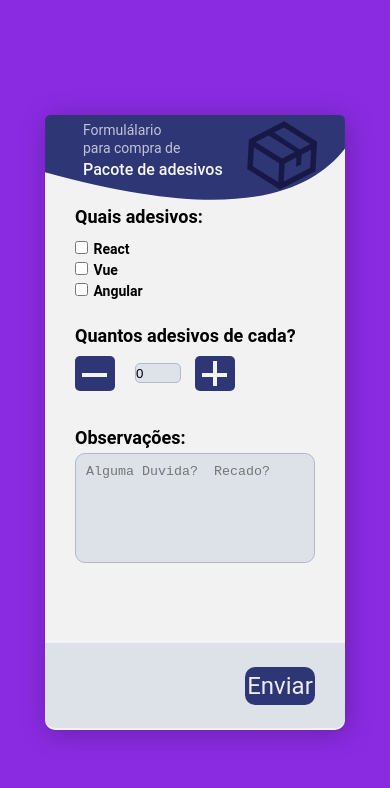
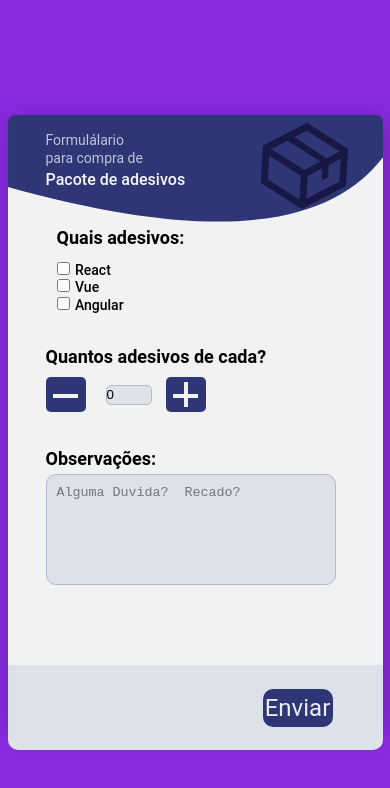
Before and after one commit to BrunoFerreiraDev/form-teste, a Next.js app: page / in a window 390 px wide. Shown: the top 788 px of the page. Built offline with nearby package versions, Linux system fonts and the light colour scheme.

Commit message:
add responsividade a pagina home

```diff
--- a/src/pages/home.module.scss
+++ b/src/pages/home.module.scss
@@ -27,10 +27,7 @@
     .info{
         display: grid;
         position: relative;
-        left: 38px;
-        right: 53.45%;
         top: -22.44%;
-        bottom: 83.61%;
 
         font-style: normal;
         font-weight: 400;
@@ -39,6 +36,9 @@
         color: rgba(255, 255, 255, 0.7);
 
         span{
+            position: relative;
+            left: 38px;
+
             &:last-child{
                 font-weight: 500;
                 font-size: 22px;
@@ -53,23 +53,27 @@
         display: grid;
         position: relative;
 
-        width: 140px;
         height: 96.79px;
-        left: 49px;
         top: -80.34px;
         font-size: 18px;
 
         label {
-            font-weight: 500;
-            font-size: 14px;
-            line-height: 16px;
+        position: relative;
+        left: 49px;
+
+        font-weight: 500;
+        font-size: 14px;
+        line-height: 16px;
 
             span{
                 margin-left: 5.5px;
             }
         }
 
-        span{
+        span:first-child{
+            position: relative;
+            left: 49px;
+
             line-height: 21px;
             font-weight: 700;
             margin: 10px 0 12px 0;
@@ -81,11 +85,17 @@
         position: relative;
         width: 240px;
         height: 73.68px;
-        left: 38px;
         top: -48.32px;
 
+        span{
+            position: relative;
+            left: 38px;
+        }
 
         .display{
+            position: relative;
+            left: 38px;
+
             display: grid;
             grid-template-rows: 1fr;
             grid-template-columns: 0.25fr 0.25fr 0.25fr;
@@ -123,10 +133,15 @@
     .observacoes{
 
         position: relative;
-        left: 38px;
         top: -20px;
+        span{
+            position: relative;
+           left: 38px;
+        }
 
        textarea{
+           position: relative;
+           left: 38px;
            width: 474px;
            height: 90.88px;
            margin-top: 5px;
@@ -149,7 +164,6 @@
         position: relative;
         width: 550px;
         height: 85px;
-        left: 0px;
         top: 5px;
         border-radius: 0 0 10px 10px;
 
@@ -182,11 +196,10 @@
 
 
         .Content{
-            width: 300px;
-
+            width: 375px;
             .backgroundTopak{
                 img{
-                    width: 300px;
+                    width: 375px;
 
                 }
 
@@ -194,9 +207,8 @@
         }
 
         .info{
-            top: -13.44%;
+            top: -15.44%;
             bottom: 83.61%;
-            width: 350px;
             font-size: 14px;
             line-height: 18px;
 
@@ -208,29 +220,26 @@
 
         .quaisAdesivos{
             top: -70.34px;
-            left:30px
         }
         .quantidadeAdesivos{
             top: -38.32px;
-            left:30px;
         }
 
             .observacoes{
-                left:30px;
                 top: -10px;
                textarea{
-                   width: 240px;
+                   width: 290px;
                    height: 110.88px;
                }
             }
 
             .enviar{
-                width: 300px;
+                width: 375px;
                 top: 66px;
 
                 button{
-                    left: 200px;
                     width: 70px;
+                    left: 255px;
                 }
             }
 
--- a/src/pages/payment/index.jsx
+++ b/src/pages/payment/index.jsx
@@ -35,7 +35,7 @@ export default function Payment (){
         onSubmit={handleSendOrder}
         className={styles.Content}>
 
-        <div className={styles.bbackgroundTopak}>
+        <div className={styles.backgroundTopak}>
         <img src="../../../images/backgroundTopCheckout.svg" alt="" />
         </div>
 
--- a/src/pages/payment/styles.module.scss
+++ b/src/pages/payment/styles.module.scss
@@ -155,3 +155,140 @@
 
     }
 }
+
+@media(max-width:650px){
+
+
+    .Content{
+        width: 300px;
+
+        .backgroundTopak{
+            img{
+                width: 300px;
+
+            }
+
+        }
+    }
+
+    .PersonalInfo{
+        padding-left: 38px;
+        display: grid;
+        input{
+            width: 474px;
+            height: 32px;
+        }
+
+        label{
+            font-style: normal;
+            font-weight: 400;
+            line-height: 21px;
+            height: 57px;
+            margin-top: 7px;
+            font-size: 16px;
+
+        }
+
+
+        div{
+            width: 474px;
+            display: grid;
+            grid-template-rows: 1;
+            grid-template-columns: 1fr 1fr 1fr;
+
+            label{
+                & + label{
+                    margin-left: 23px;
+                }
+                input{
+                    width: 140px;
+
+                }
+            }
+
+        }
+    }
+
+    .productInfo{
+        display: grid;
+        font-size: 17px;
+
+        span:first-child{
+            margin: 25px 0 20px 38px;
+        }
+        .adesivos{
+            margin: 0 25px 20px 38px;
+            font-style: normal;
+            font-weight: 500;
+            font-size: 14px;
+            line-height: 16px;
+
+            label{
+                span{
+                    margin-right: 5px;
+                }
+                input{
+                    margin-right: 8px;
+                }
+            }
+        }
+    }
+
+    .quantidadeAdesivo{
+        font-size: 17px;
+
+        input{
+            width: 40px;
+            height: 20px;
+            margin-left: 5px;
+        }
+    }
+
+    .enviar{
+        position: relative;
+        width: 550px;
+        height: 85px;
+        left: 0px;
+        top: 63px;
+        border-radius: 0 0 10px 10px;
+
+        background: #DCE2E8;
+
+        button, a {
+            background: #2F3675;
+            border-radius: 10px;
+
+            font-size: 24px;
+            line-height: 28px;
+            color: #EDEDF1;
+
+            transition: filter 0.2s;
+
+            &:hover{
+                filter: brightness(0.8);
+            }
+        }
+
+        button{
+            position: relative;
+            width: 117px;
+            height: 38px;
+            left: 395px;
+            top: 24px;
+        }
+
+        a{
+            display: flex;
+            align-items: center;
+            justify-content: center;
+
+            position: relative;
+            width: 48px;
+            height: 38px;
+            left: 38px;
+            top: -14px;
+
+        }
+    }
+
+}
```
